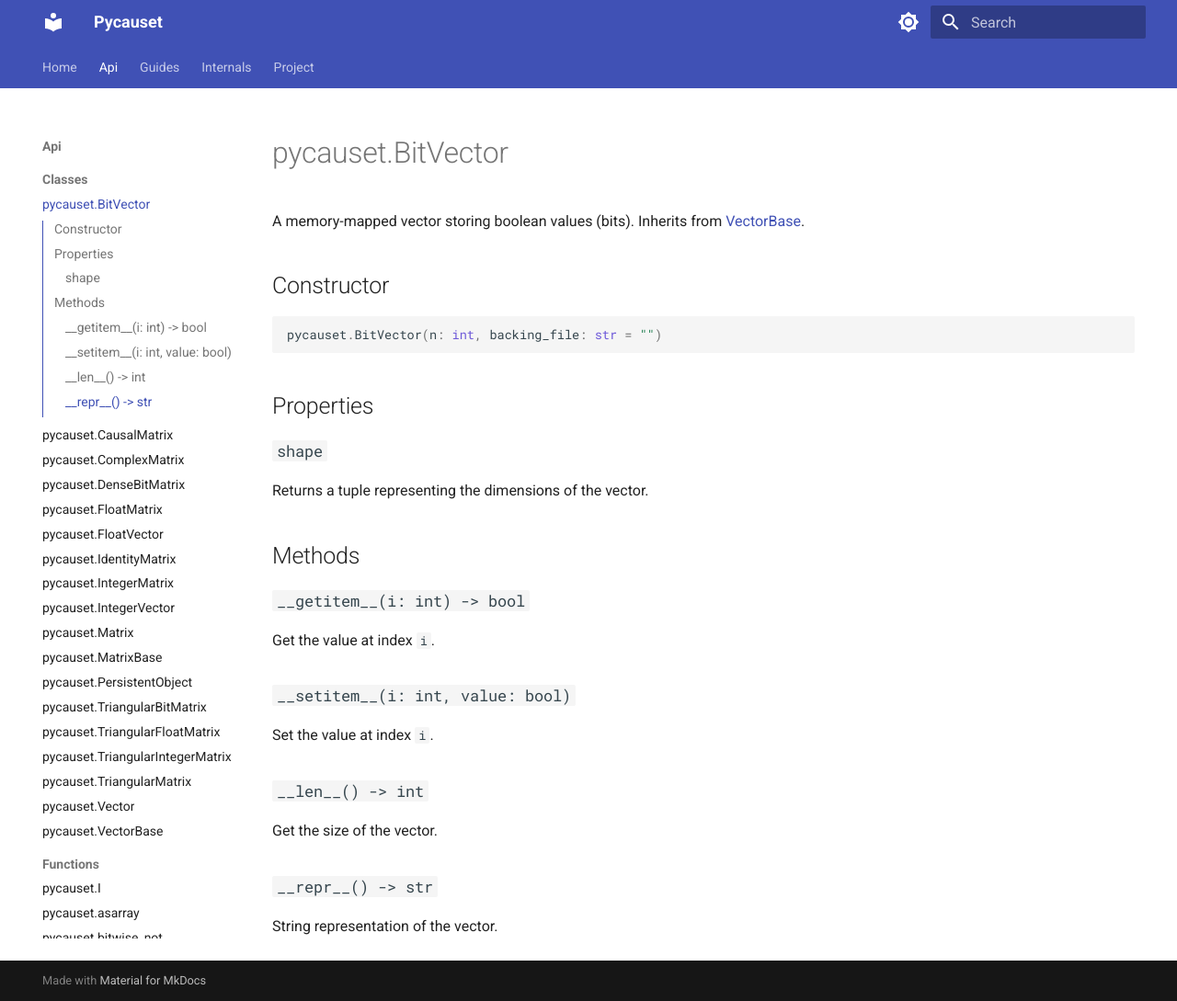
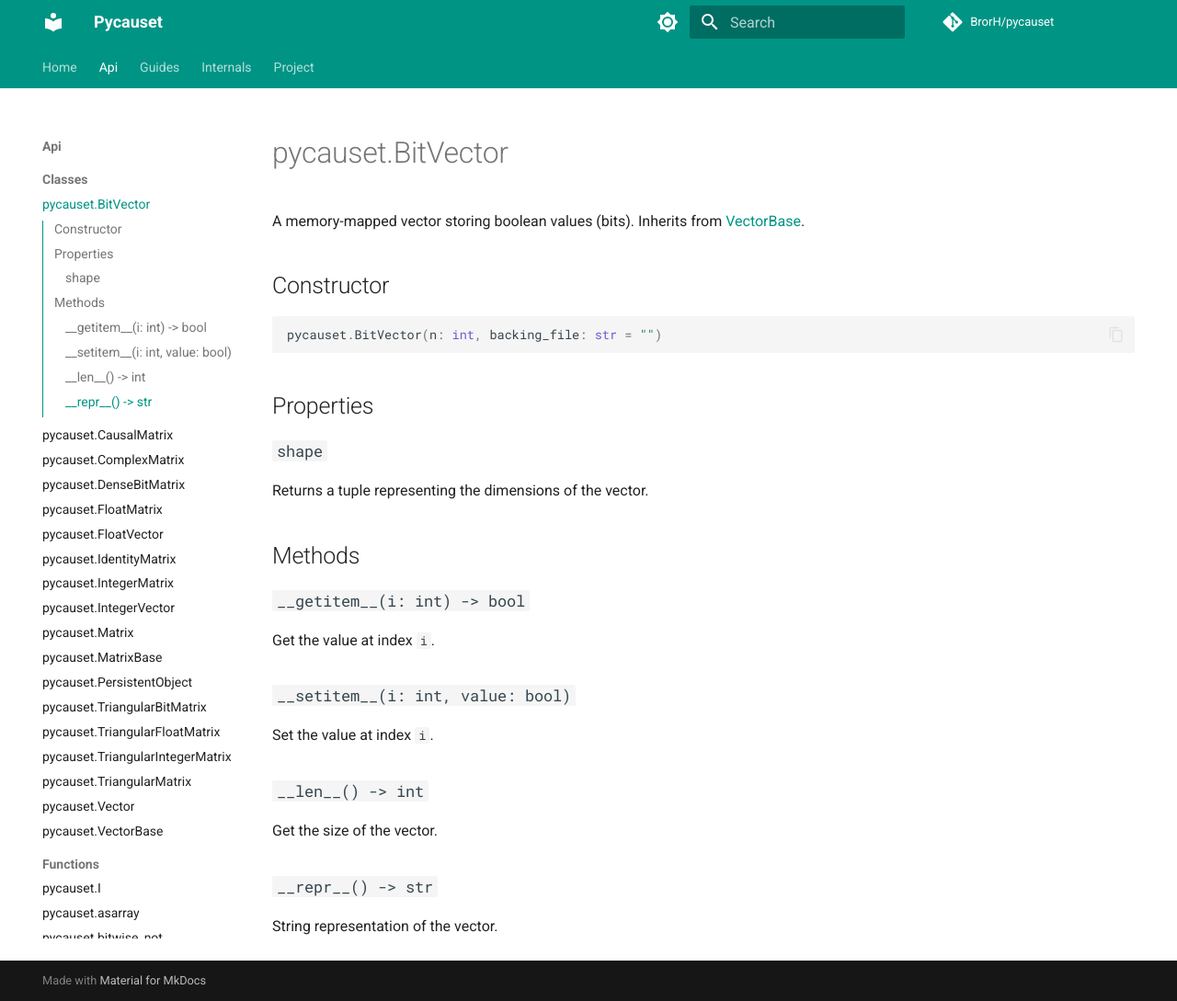
Before and after one commit to BrorH/pycauset, an MkDocs documentation site: the page built from documentation/api/classes/pycauset.BitVector.md, in a window 1280 px wide and 1089 px high. Shown: the whole window at 92% size. Built offline with MkDocs 1.6.1 and Material for MkDocs 9.7.7, drawn with Linux system fonts in a browser that asks for light colours; comment, search, counter and statistics services are not loaded.

Commit message:
Added MKdocs wiki

```diff
--- /dev/null
+++ b/documentation/javascripts/mathjax.js
@@ -0,0 +1,12 @@
+window.MathJax = {
+  tex: {
+    inlineMath: [["$", "$"], ["\\(", "\\)"]],
+    displayMath: [["$$", "$$"], ["\\[", "\\]"]],
+    processEscapes: true,
+    processEnvironments: true
+  },
+  options: {
+    ignoreHtmlClass: ".*|",
+    processHtmlClass: "arithmatex"
+  }
+};
--- a/mkdocs.yml
+++ b/mkdocs.yml
@@ -1,20 +1,30 @@
 site_name: Pycauset
 docs_dir: documentation
+repo_url: https://github.com/BrorH/pycauset
+repo_name: BrorH/pycauset
 
 theme:
   name: material
   features:
     - navigation.tabs
     - navigation.sections
+    - navigation.top
+    - navigation.tracking
+    - navigation.instant
     - toc.integrate
+    - content.code.copy
   palette:
     # Palette toggle for light mode
     - scheme: default
+      primary: teal
+      accent: purple
       toggle:
         icon: material/brightness-7
         name: Switch to dark mode
     # Palette toggle for dark mode
     - scheme: slate
+      primary: teal
+      accent: lime
       toggle:
         icon: material/brightness-4
         name: Switch to light mode
@@ -32,3 +42,9 @@
       anchor_linenums: true
   - pymdownx.inlinehilite
   - pymdownx.snippets
+  - pymdownx.arithmatex:
+      generic: true
+
+extra_javascript:
+  - javascripts/mathjax.js
+  - https://unpkg.com/mathjax@3/es5/tex-mml-chtml.js
```
Also changed, not shown: README.md (+4 -0 lines), documentation/.obsidian/workspace.json, 2 other files.
